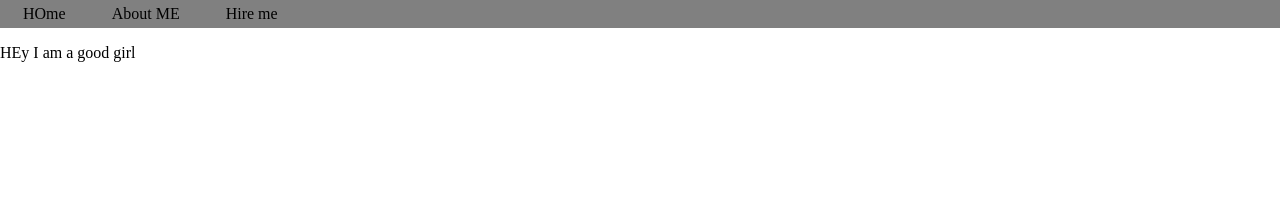
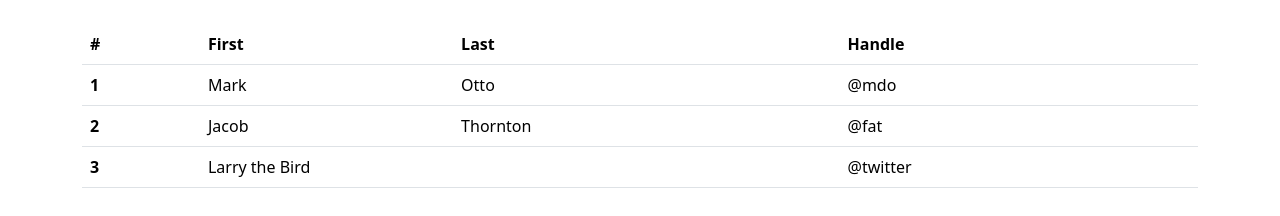
Before and after one commit to AakritiA04/javascript2, a website: page html,css,and js/index3.html in a window 1280 px wide. Drawn offline with nearby package versions, Linux system fonts and the light colour scheme.

Commit message:
table based navigation

```diff
--- a/html,css,and js/index3.html
+++ b/html,css,and js/index3.html
@@ -4,20 +4,45 @@
         <meta charset="utf-8">
         <meta name="viewport" content="width=device-width">
         <title>POrtfolio website</title>
-        <link rel="stylesheet" href="style3.css"></link>
+        <!-- <link rel="stylesheet" href="style3.css"></link> -->
+        <link href="https://cdn.jsdelivr.net/npm/bootstrap@5.3.3/dist/css/bootstrap.min.css" rel="stylesheet" integrity="sha384-QWTKZyjpPEjISv5WaRU9OFeRpok6YctnYmDr5pNlyT2bRjXh0JMhjY6hW+ALEwIH" crossorigin="anonymous">
     </head>
 
+
     <body>
-        <nav>
-            <ul>
-                <li>HOme</li>
-                <li>About ME</li>
-                <li>Hire me</li>
-            </ul>
-        </nav>
-        <div class="constainer">
-            <p>HEy I am a good girl</p>
+        <div class="container my-4">
+            <table class="table">
+                <thead>
+                  <tr>
+                    <th scope="col">#</th>
+                    <th scope="col">First</th>
+                    <th scope="col">Last</th>
+                    <th scope="col">Handle</th>
+                  </tr>
+                </thead>
+                <tbody>
+                  <tr>
+                    <th scope="row">1</th>
+                    <td>Mark</td>
+                    <td>Otto</td>
+                    <td>@mdo</td>
+                  </tr>
+                  <tr>
+                    <th scope="row">2</th>
+                    <td>Jacob</td>
+                    <td>Thornton</td>
+                    <td>@fat</td>
+                  </tr>
+                  <tr>
+                    <th scope="row">3</th>
+                    <td colspan="2">Larry the Bird</td>
+                    <td>@twitter</td>
+                  </tr>
+                </tbody>
+              </table>
         </div>
+        <script src="https://cdn.jsdelivr.net/npm/bootstrap@5.3.3/dist/js/bootstrap.bundle.min.js" integrity="sha384-YvpcrYf0tY3lHB60NNkmXc5s9fDVZLESaAA55NDzOxhy9GkcIdslK1eN7N6jIeHz" crossorigin="anonymous"></script>
+
         <script src="script3.js"></script>
     </body>
 </html>
--- a/html,css,and js/script3.js
+++ b/html,css,and js/script3.js
@@ -1,7 +1,14 @@
-//element only navigation
-const changeBgRed = ( )=> {
-    document.body.firstElementChild.style.background="red"
-}
-let b= document.body
-console.log("FIrst child of b is:",b.firstChild);
-console.log("FIrst Element child of b is:",b.firstElementChild);
+// //element only navigation
+// const changeBgRed = ( )=> {
+//     document.body.firstElementChild.style.background="red"
+// }
+// let b= document.body
+// console.log("FIrst child of b is:",b.firstChild);
+// console.log("FIrst Element child of b is:",b.firstElementChild);
+
+
+//table based navigation
+
+let t = document.body.firstElementChild.firstElementChild;
+console.log(t);
+console.log(t.rows)
```
